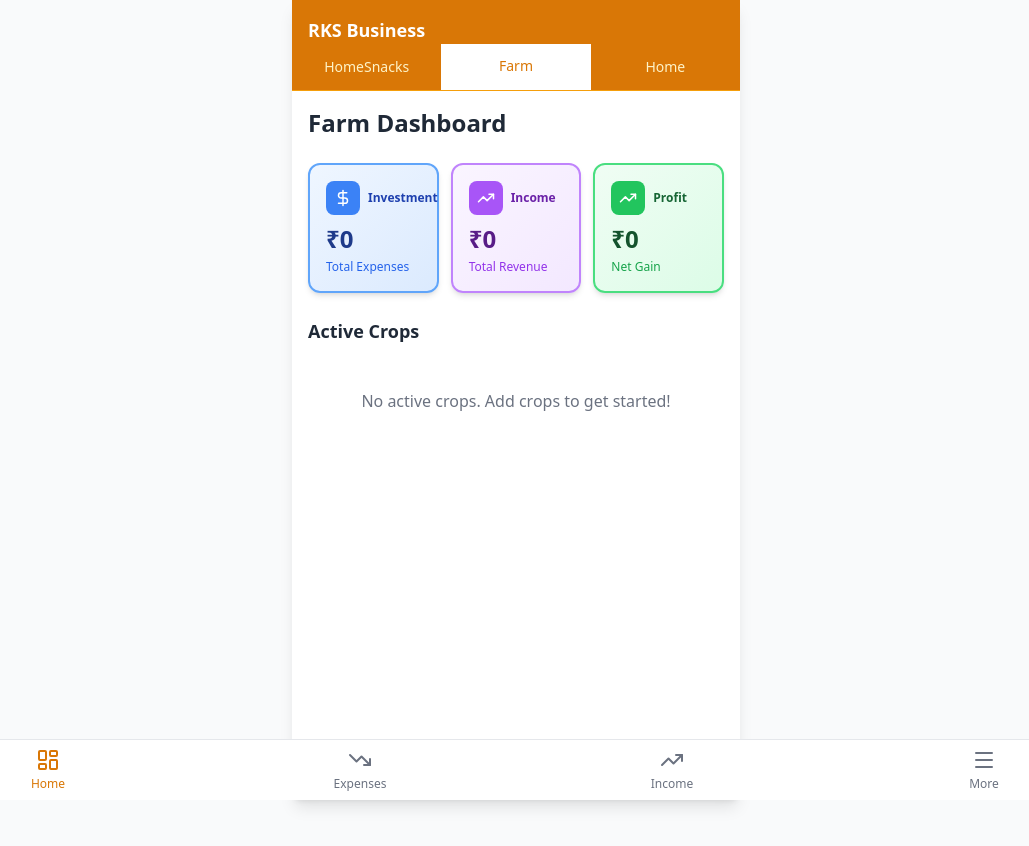
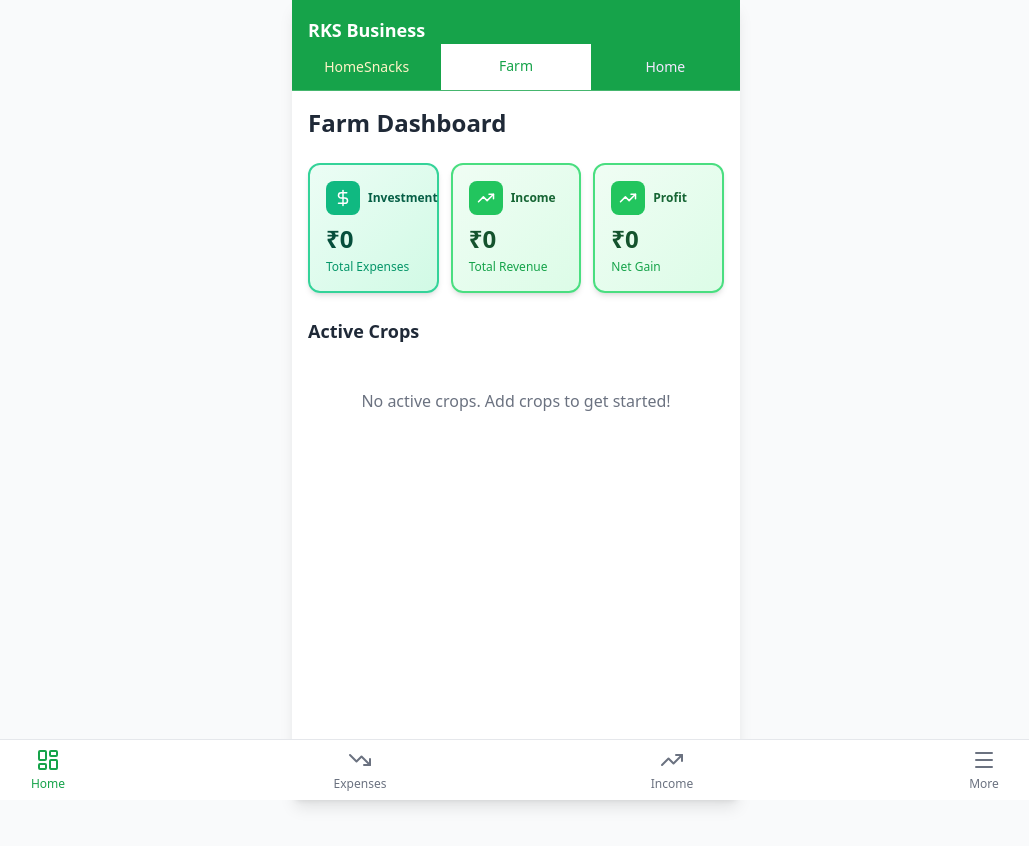
Before and after one commit to radhakrishnanganapathy/rksApp, a React (Vite) app: page / in a window 1280 px wide. Both pictures are taken after a click on the button "Farm". Shown: the top 846 px of the page, without its empty margins (124-1153 px from the left). Built offline with nearby package versions, Linux system fonts and the light colour scheme; no server answers.

Commit message:
change theme on farm

```diff
--- a/src/components/BottomNav.jsx
+++ b/src/components/BottomNav.jsx
@@ -40,11 +40,12 @@ const BottomNav = ({ activeTab, setActiveTab, businessMode }) => {
             {navItems.map((item) => {
                 const Icon = item.icon;
                 const isActive = activeTab === item.id;
+                const activeColor = businessMode === 'farm' ? 'text-green-600' : (businessMode === 'home' ? 'text-purple-600' : 'text-primary-600');
                 return (
                     <button
                         key={item.id}
                         onClick={() => setActiveTab(item.id)}
-                        className={`flex flex-col items-center justify-center w-full space-y-1 ${isActive ? 'text-primary-600' : 'text-gray-500'
+                        className={`flex flex-col items-center justify-center w-full space-y-1 ${isActive ? activeColor : 'text-gray-500'
                             }`}
                     >
                         <Icon size={24} />
--- a/src/components/FarmDashboard.jsx
+++ b/src/components/FarmDashboard.jsx
@@ -68,31 +68,31 @@ const FarmDashboard = () => {
             {/* Overall Summary Cards - 3 Metrics */}
             <div className="grid grid-cols-3 gap-3 mb-6">
                 {/* Total Investment */}
-                <div className="bg-gradient-to-br from-blue-50 to-blue-100 border-2 border-blue-400 rounded-xl p-4 shadow-md">
+                <div className="bg-gradient-to-br from-emerald-50 to-emerald-100 border-2 border-emerald-400 rounded-xl p-4 shadow-md">
                     <div className="flex items-center gap-2 mb-2">
-                        <div className="bg-blue-500 p-2 rounded-lg">
+                        <div className="bg-emerald-500 p-2 rounded-lg">
                             <DollarSign size={18} className="text-white" />
                         </div>
-                        <h3 className="text-xs font-semibold text-blue-800">Investment</h3>
+                        <h3 className="text-xs font-semibold text-emerald-800">Investment</h3>
                     </div>
-                    <p className="text-2xl font-bold text-blue-900">
+                    <p className="text-2xl font-bold text-emerald-900">
                         {formatCurrency(totalInvestment)}
                     </p>
-                    <p className="text-xs text-blue-600 mt-1">Total Expenses</p>
+                    <p className="text-xs text-emerald-600 mt-1">Total Expenses</p>
                 </div>
 
                 {/* Total Income */}
-                <div className="bg-gradient-to-br from-purple-50 to-purple-100 border-2 border-purple-400 rounded-xl p-4 shadow-md">
+                <div className="bg-gradient-to-br from-green-50 to-green-100 border-2 border-green-400 rounded-xl p-4 shadow-md">
                     <div className="flex items-center gap-2 mb-2">
-                        <div className="bg-purple-500 p-2 rounded-lg">
+                        <div className="bg-green-500 p-2 rounded-lg">
                             <TrendingUp size={18} className="text-white" />
                         </div>
-                        <h3 className="text-xs font-semibold text-purple-800">Income</h3>
+                        <h3 className="text-xs font-semibold text-green-800">Income</h3>
                     </div>
-                    <p className="text-2xl font-bold text-purple-900">
+                    <p className="text-2xl font-bold text-green-900">
                         {formatCurrency(totalIncome)}
                     </p>
-                    <p className="text-xs text-purple-600 mt-1">Total Revenue</p>
+                    <p className="text-xs text-green-600 mt-1">Total Revenue</p>
                 </div>
 
                 {/* Total Profit */}
--- a/src/components/FarmIncome.jsx
+++ b/src/components/FarmIncome.jsx
@@ -112,13 +112,13 @@ const FarmIncome = ({ onNavigateBack }) => {
                     <p className="text-xs text-green-700 font-semibold mb-1">Total Income</p>
                     <p className="text-xl font-bold text-green-900">₹{totalIncome.toFixed(2)}</p>
                 </div>
-                <div className="bg-gradient-to-br from-blue-50 to-blue-100 border-2 border-blue-400 rounded-lg p-4">
-                    <p className="text-xs text-blue-700 font-semibold mb-1">Advance</p>
-                    <p className="text-xl font-bold text-blue-900">₹{totalAdvance.toFixed(2)}</p>
+                <div className="bg-gradient-to-br from-lime-50 to-lime-100 border-2 border-lime-400 rounded-lg p-4">
+                    <p className="text-xs text-lime-700 font-semibold mb-1">Advance</p>
+                    <p className="text-xl font-bold text-lime-900">₹{totalAdvance.toFixed(2)}</p>
                 </div>
-                <div className="bg-gradient-to-br from-purple-50 to-purple-100 border-2 border-purple-400 rounded-lg p-4">
-                    <p className="text-xs text-purple-700 font-semibold mb-1">Received</p>
-                    <p className="text-xl font-bold text-purple-900">₹{totalReceived.toFixed(2)}</p>
+                <div className="bg-gradient-to-br from-emerald-50 to-emerald-100 border-2 border-emerald-400 rounded-lg p-4">
+                    <p className="text-xs text-emerald-700 font-semibold mb-1">Received</p>
+                    <p className="text-xl font-bold text-emerald-900">₹{totalReceived.toFixed(2)}</p>
                 </div>
             </div>
 
@@ -283,8 +283,8 @@ const FarmIncome = ({ onNavigateBack }) => {
                                                     <h4 className="font-semibold text-gray-800">{crop?.cropName || 'Unknown Crop'}</h4>
                                                     <div className="flex items-center gap-2 mt-1">
                                                         <span className={`px-2 py-1 text-xs rounded-full ${income.amountType === 'advance'
-                                                            ? 'bg-blue-100 text-blue-800'
-                                                            : 'bg-purple-100 text-purple-800'
+                                                            ? 'bg-lime-100 text-lime-800'
+                                                            : 'bg-emerald-100 text-emerald-800'
                                                             }`}>
                                                             {income.amountType === 'advance' ? 'Advance' : 'Received'}
                                                         </span>
--- a/src/components/FarmMore.jsx
+++ b/src/components/FarmMore.jsx
@@ -18,42 +18,42 @@ const FarmMore = ({ onNavigate }) => {
             title: 'Cultivation',
             description: 'Manage your crops',
             icon: Sprout,
-            color: 'bg-green-500',
+            color: 'bg-green-600',
         },
         {
             id: 'harvesting',
             title: 'Harvesting',
             description: 'Record harvest data',
             icon: Scissors,
-            color: 'bg-amber-500',
+            color: 'bg-green-500',
         },
         {
             id: 'crop-master',
             title: 'Crop Master List',
             description: 'Define crop types & characteristics',
             icon: List,
-            color: 'bg-teal-500',
+            color: 'bg-emerald-600',
         },
         {
             id: 'timeline',
             title: 'Timeline',
             description: 'Track crop cultivation tasks',
             icon: Clock,
-            color: 'bg-orange-500',
+            color: 'bg-teal-600',
         },
         {
             id: 'farm-categories',
             title: 'Expense Categories',
             description: 'Manage categories & subcategories',
             icon: Settings,
-            color: 'bg-purple-500',
+            color: 'bg-lime-600',
         },
         {
             id: 'reminder-settings',
             title: 'Reminders',
             description: 'Set daily data reminders',
             icon: Bell,
-            color: 'bg-orange-500',
+            color: 'bg-green-400',
         },
     ];
 
--- a/src/components/Layout.jsx
+++ b/src/components/Layout.jsx
@@ -6,18 +6,18 @@ const Layout = ({ children, activeTab, setActiveTab, businessMode, setBusinessMo
         <div className="min-h-screen bg-gray-50 pb-20"> {/* pb-20 for bottom nav space */}
             <main className="max-w-md mx-auto min-h-screen bg-white shadow-lg overflow-hidden relative">
                 {/* Top Bar with Tabs */}
-                <div className="bg-primary-600 text-white sticky top-0 z-40">
+                <div className={`${businessMode === 'farm' ? 'bg-green-600' : businessMode === 'home' ? 'bg-purple-600' : 'bg-primary-600'} text-white sticky top-0 z-40 transition-colors duration-300`}>
                     <div className="p-4 pb-0">
                         <h1 className="text-lg font-bold">RKS Business</h1>
                     </div>
 
                     {/* Business Mode Tabs */}
-                    <div className="flex border-b border-primary-500">
+                    <div className="flex border-b border-white/20">
                         <button
                             onClick={() => setBusinessMode('homesnacks')}
                             className={`flex-1 py-3 px-4 text-sm font-medium transition-colors ${businessMode === 'homesnacks'
                                 ? 'bg-white text-primary-600 border-b-2 border-white'
-                                : 'text-primary-100 hover:text-white hover:bg-primary-500'
+                                : 'text-primary-100 hover:text-white hover:bg-white/10'
                                 }`}
                         >
                             HomeSnacks
@@ -25,8 +25,8 @@ const Layout = ({ children, activeTab, setActiveTab, businessMode, setBusinessMo
                         <button
                             onClick={() => setBusinessMode('farm')}
                             className={`flex-1 py-3 px-4 text-sm font-medium transition-colors ${businessMode === 'farm'
-                                ? 'bg-white text-primary-600 border-b-2 border-white'
-                                : 'text-primary-100 hover:text-white hover:bg-primary-500'
+                                ? 'bg-white text-green-600 border-b-2 border-white'
+                                : 'text-green-100 hover:text-white hover:bg-white/10'
                                 }`}
                         >
                             Farm
@@ -34,8 +34,8 @@ const Layout = ({ children, activeTab, setActiveTab, businessMode, setBusinessMo
                         <button
                             onClick={() => setBusinessMode('home')}
                             className={`flex-1 py-3 px-4 text-sm font-medium transition-colors ${businessMode === 'home'
-                                ? 'bg-white text-primary-600 border-b-2 border-white'
-                                : 'text-primary-100 hover:text-white hover:bg-primary-500'
+                                ? 'bg-white text-purple-600 border-b-2 border-white'
+                                : 'text-purple-100 hover:text-white hover:bg-white/10'
                                 }`}
                         >
                             Home
```
Also changed, not shown: src/components/FarmExpenseCategories.jsx (+6 -6 lines), src/components/FarmExpenses.jsx (+28 -28 lines).
